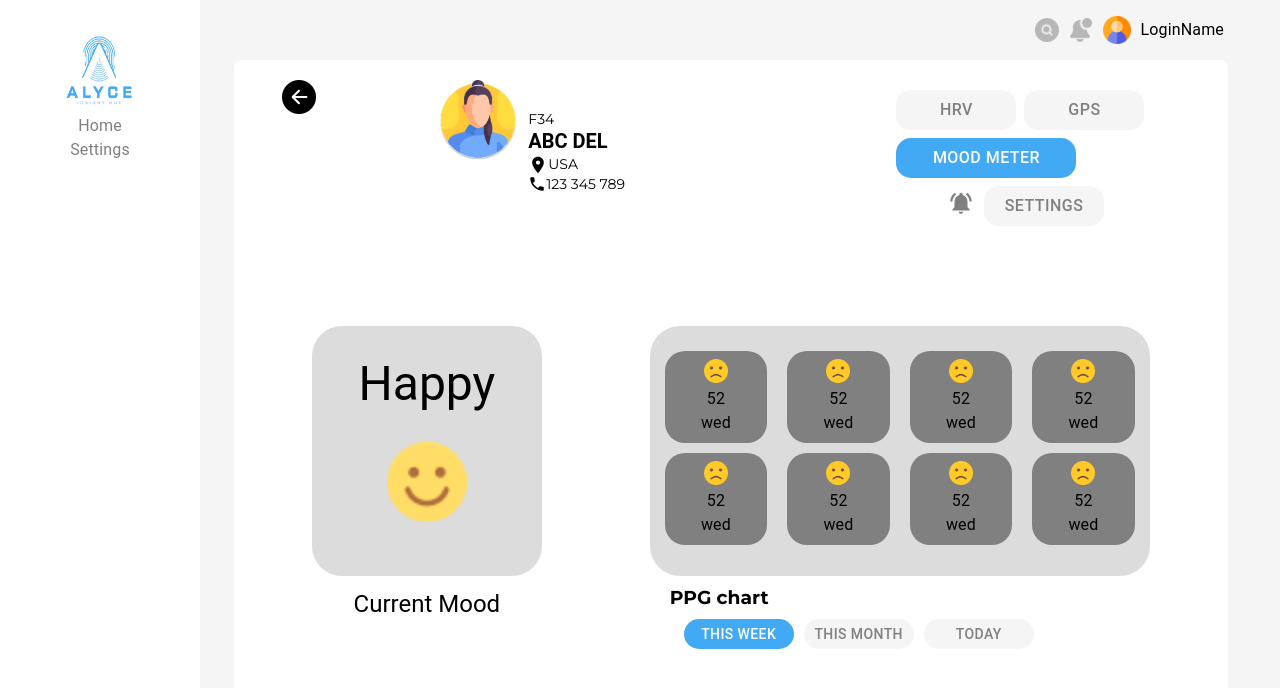
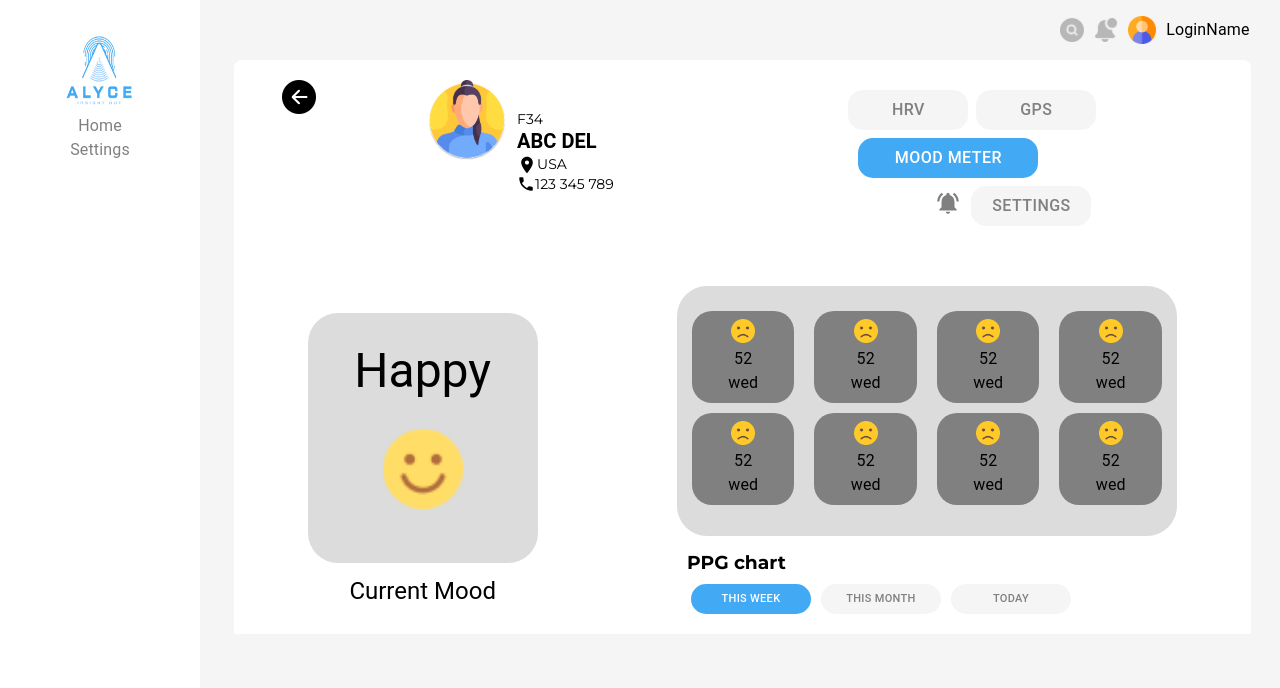
Before and after one commit to Amrkhwazir/Nextjs-UI, a Next.js app: page /moodpage in a window 1280 px wide. Shown: the top 688 px of the page. Built offline with nearby package versions, Linux system fonts and the light colour scheme.

Commit message:
moodpage setting home page responsive

```diff
--- a/src/app/home/page.jsx
+++ b/src/app/home/page.jsx
@@ -9,7 +9,7 @@ const Homepage = () => {
       <Sidebar />
       <Container sx={{marginLeft: {
         xs: "0px",
-        sm: "200px",
+        sm: "150px",
         md: "200px",
         lg: "200px",
         xl: "200px",
--- a/src/app/hrvpage/page.jsx
+++ b/src/app/hrvpage/page.jsx
@@ -12,17 +12,17 @@ const page = () => {
       <Sidebar />
       <Container sx={{marginLeft: {
         xs: "-80px",
-        sm: "120px",
+        sm: "65px",
         md: "120px",
         lg: "120px",
         xl: "120px"
       }, width: {
         xs: "105%",
-        sm: "80%",
+        sm: "90%",
         md: "95%",
         lg: "92%",
         xl: "100%"
-      }, minHeight: "100vh", backgroundColor: "whitesmoke", }}>
+      }, minHeight: "100vh", backgroundColor: "whitesmoke"}}>
       <Topbar />
       <UserProfileBar />
       <Chart />
--- a/src/app/moodpage/page.jsx
+++ b/src/app/moodpage/page.jsx
@@ -9,7 +9,19 @@ const page = () => {
   return (
     <Box sx={{backgroundColor: "whitesmoke", display: "flex", minHeight: "100vh", width: "100%",}}>
       <Sidebar />
-      <Container sx={{marginLeft: '120px', width: "90%", minHeight: "100vh", backgroundColor: "whitesmoke",}}>
+      <Container sx={{marginLeft: {
+        xs: "-80px",
+        sm: "65px",
+        md: "120px",
+        lg: "120px",
+        xl: "120px"
+      }, width: {
+        xs: "105%",
+        sm: "90%",
+        md: "95%",
+        lg: "92%",
+        xl: "100%"
+      }, minHeight: "100vh", backgroundColor: "whitesmoke",}}>
       <Topbar />
       <UserProfileBar />
       <Moodmeter />
--- a/src/components/moodmeter/Moodmeter.jsx
+++ b/src/components/moodmeter/Moodmeter.jsx
@@ -4,9 +4,14 @@ import React from 'react'
 
 const Moodmeter = () => {
   return (
-   <Container sx={{backgroundColor: "white", padding: "40px", width: '90%', marginLeft: "90px", display: "flex", justifyContent: "space-around"}}>
+   <Container sx={{backgroundColor: "white", padding: "0px 10px", width: '90%', marginLeft: "90px", display: "flex", justifyContent: "space-around", flexDirection: {
+    xs: "column",
+    sm: "row",
+    md: "row",
+    lg: "row",
+   }, alignItems: "center", gap: '30px'}}>
     <Box>
-        <Box sx={{width: "230px", height: "250px", backgroundColor: "gainsboro", borderRadius: "30px", paddingTop: "30px", textAlign: "center", fontSize: "24px"}}>
+        <Box sx={{width: {xs: '250px', sm: "180px", md: "200px", lg: "230px"}, height: "250px", backgroundColor: "gainsboro", borderRadius: "30px", paddingTop: "30px", textAlign: "center", fontSize: "24px"}}>
         <Typography variant='h3' sx={{marginBottom: "30px"}}>Happy</Typography>
         <Image src={"/images/happy.png"} width={80} height={80} />
         </Box>
@@ -15,9 +20,9 @@ const Moodmeter = () => {
         </Box>
     </Box>
     <Box>
-        <Box sx={{width: "500px", backgroundColor: "gainsboro", height: "250px", borderRadius: "30px", padding: '15px'}}>
+        <Box sx={{width: {xs: "300px", sm: "350px", md: "450px", lg: "500px"}, backgroundColor: "gainsboro", height: "250px", borderRadius: "30px", padding: '15px', marginLeft: "10px"}}>
             {/* 1 */}
-            <Box sx={{display: "flex", paddingTop: "10px", gap: "20px"}}>
+            <Box sx={{display: "flex", paddingTop: "10px", gap: "20px",}}>
             <Container sx={{textAlign: "center",  background: 'grey', width: '35%', borderRadius: "20px", padding: "8px"}}>
             <Box>
                 <Image src={"/images/sad.png"} width={24} height={24} />
@@ -85,12 +90,12 @@ const Moodmeter = () => {
             </Container>
             </Box>
         </Box>
-        <Box>
-        <h3 style={{marginLeft: "20px", marginTop:"10px"}}>PPG chart</h3>
+        <Box sx={{marginBottom: "20px"}}>
+        <h3 style={{marginLeft: "20px", marginTop:"15px"}}>PPG chart</h3>
         <Container sx={{marginTop: "10px"}}>
-        <Button sx={{borderRadius: "15px", backgroundColor: "#42A9F4", width: "110px", color: "white", height: "30px", marginLeft: "10px" }}>This Week</Button>
-        <Button sx={{borderRadius: "15px", backgroundColor: "whitesmoke", width: "110px", color: "grey", height: "30px" , marginLeft: "10px"}}>This Month</Button>
-        <Button sx={{borderRadius: "15px", backgroundColor: "whitesmoke", width: "110px", color: "grey", height: "30px", marginLeft: "10px" }}>Today</Button>
+        <Button sx={{borderRadius: "15px", backgroundColor: "#42A9F4", width: {xs: "100px", sm: '110px', md: "110px", lg: "120px"}, color: "white", height: "30px", marginLeft: "0px", fontSize: "11px" }}>This Week</Button>
+        <Button sx={{borderRadius: "15px", backgroundColor: "whitesmoke", width: {xs: "100px", sm: '110px', md: "110px", lg: "120px"}, color: "grey", height: "30px" , marginLeft: "10px", fontSize: "11px"}}>This Month</Button>
+        <Button sx={{borderRadius: "15px", backgroundColor: "whitesmoke", width: {xs: "", sm: '110px', md: "110px", lg: "120px"}, color: "grey", height: "30px", marginLeft: "10px", fontSize: "11px" }}>Today</Button>
         </Container>
         </Box>
     </Box>
--- a/src/components/settingForm/Form.jsx
+++ b/src/components/settingForm/Form.jsx
@@ -5,10 +5,10 @@ import React from 'react'
 const Form = () => {
   return (
     <Container>
-        <Box sx={{marginTop: "30px"}}>
+        <Box>
             <h1>Settings</h1>
         </Box>
-        <Box sx={{marginTop: "30px"}}>
+        <Box sx={{marginTop: "30px", marginLeft: '-10px'}}>
         <FormControl style={{ border: "1px solid black", padding: "8px", borderRadius: "20px", width: "300px", marginTop: "10px"}}  defaultValue="" required >
     <input style={{backgroundColor: "transparent", border: "none", paddingLeft: "5px"}} placeholder="Name" />
         </FormControl>
--- a/src/components/userTable/Table.jsx
+++ b/src/components/userTable/Table.jsx
@@ -42,7 +42,7 @@ export default function DataTable() {
         columns={columns}
         initialState={{
           pagination: {
-            paginationModel: { page: 0, pageSize: 7 },
+            paginationModel: { page: 0, pageSize: 9 },
           },
         }}
         pageSizeOptions={[5, 10]}
--- a/src/components/userprofilebar/UserProfileBar.jsx
+++ b/src/components/userprofilebar/UserProfileBar.jsx
@@ -14,13 +14,13 @@ const UserProfileBar = () => {
   return (
     <Container sx={{backgroundColor: "white",  borderRadius: "8px", borderBottomLeftRadius: "0px" , borderBottomRightRadius: "0px", paddingBottom: "20px", width: "90%", marginLeft: "90px"}}>
         <Container sx={{display: "flex", justifyContent: {xs: 'space-between', sm: "space-evenly", md: "space-evenly", lg: "space-evenly"}}}>
-        <Box sx={{width: "200px", marginTop: "20px"}}>
+        <Box sx={{width: "150px", marginTop: "20px"}}>
           <Link href={"/home"}>
           <Image src={"/images/arrowRight.png"} width={34} height={34} />
           </Link>
 
         </Box>
-        <Box sx={{width: "600px", display: "flex", padding: '10px', paddingTop: "20px", flexDirection: {xs: "column", sm: "row", md: "row", lg: "row"}}}>
+        <Box sx={{width: "450px", display: "flex", padding: '10px', paddingTop: "20px", flexDirection: {xs: "column", sm: "row", md: "row", lg: "row"}}}>
           <Image src={"/images/singleAvatar.png"} alt='avatar' width={80} height={80}/>
           <Box sx={{paddingTop: {xs: "10px", sm: "30px", md: "30px", lg: "30px"}, fontSize: "14px", marginLeft: '10px'}}>
           <Typography variant='body' className='userId'>F34</Typography>
@@ -35,7 +35,7 @@ const UserProfileBar = () => {
           </span>
           </Box>
         </Box>
-        <Box sx={{width: {xs: "180px", sm: "150px", md: "420px", lg: "420px"}, paddingTop: "30px"}}>
+        <Box sx={{width: {xs: "180px", sm: "250px", md: "420px", lg: "420px"}, paddingTop: "30px"}}>
           <Container sx={{display: "flex", gap: '3px'}}>
             <Link href={"/hrvpage"}>
             <Button  sx={{borderRadius: "15px", backgroundColor: `${pathname === "/hrvpage" ? "#42A9F4" : "whiteSmoke"}`, width: {xs: "50px", sm: "120px", md: "120px", lg: "120px" }, fontSize: {xs: "12px", sm: "14px", md: "16px", lg: "16px"}, color:`${pathname === "/hrvpage" ? "white" : "grey"}`,}}>HRV</Button>
@@ -47,7 +47,7 @@ const UserProfileBar = () => {
           </Container>
           <Container sx={{marginTop: "8px"}}>
             <Link href={"/moodpage"}>
-          <Button  sx={{borderRadius: "15px", fontSize: {xs: "12px", sm: "14px", md: "16px", lg: "16px"} , backgroundColor: `${pathname === "/moodpage" ? "#42A9F4" : "whiteSmoke"}`, width: {xs: "120px", sm: "120px", md: "160px", lg: "180px" }, color:`${pathname === "/moodpage" ? "white" : "grey"}`}}>Mood Meter</Button>
+          <Button  sx={{borderRadius: "15px", fontSize: {xs: "12px", sm: "14px", md: "16px", lg: "16px"} , backgroundColor: `${pathname === "/moodpage" ? "#42A9F4" : "whiteSmoke"}`, width: {xs: "120px", sm: "160px", md: "160px", lg: "180px" }, color:`${pathname === "/moodpage" ? "white" : "grey"}`, marginLeft: "10px"}}>Mood Meter</Button>
             </Link>
           </Container>
           <Container sx={{display: "flex", marginTop: "8px", gap: "5px", justifyContent: 'center'}}>
```
Also changed, not shown: src/app/gpspage/page.jsx (+13 -1 lines), src/app/settings/page.jsx (+13 -1 lines).
